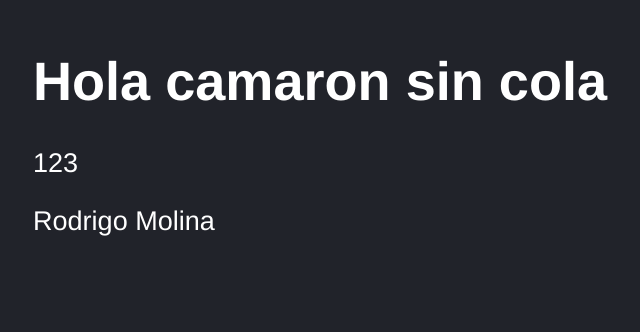
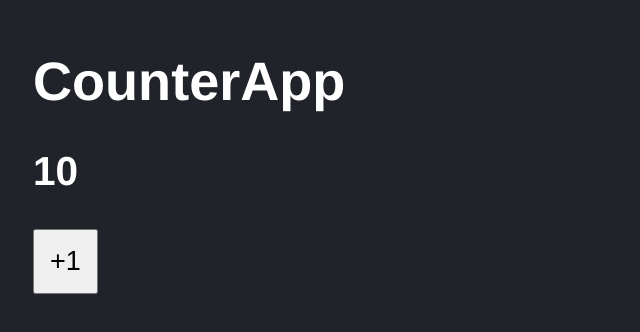
Before and after one commit to Rodrigo1619/React, a React (Vite) app: page / in a window 1280 px wide. Shown: the part 134-466 px from the top of the page, without its empty margins (115-755 px from the left). Built offline with nearby package versions, Linux system fonts and the light colour scheme.

Commit message:
feat: counterapp init

```diff
--- /dev/null
+++ b/src/CounterApp.jsx
@@ -0,0 +1,27 @@
+import {useState} from 'react'
+import PropType from 'prop-types';
+
+export const CounterApp = ({value})=>{
+    //counter/setCounter no es nada mas como nosotros le quisimos poner
+    const [counter, setCounter] = useState(value); //value es el valor inicial de nuestro hook y viene desde el main.jsx
+    //lo que hace setCounter es cambiarnos nuestro valor de counter, debido a que es una constante y no se puede cambiar el valor
+    const handleAdd = ()=>{
+        setCounter(counter +1)
+        //setCounter((c)=>c+1) //esta es otra forma de poder hacerlo
+    }
+
+    return(
+        <>
+            <h1>CounterApp</h1>
+            <h2> {counter} </h2>
+
+            <button onClick={handleAdd  }>
+                +1
+            </button>
+        </>
+    )
+}
+
+CounterApp.PropType ={
+    value: PropType.number.isRequired
+}
--- a/src/main.jsx
+++ b/src/main.jsx
@@ -1,5 +1,6 @@
 import React from 'react';
 import ReactDOM from 'react-dom/client';
+import { CounterApp } from './CounterApp';
 import { FirstApp } from './FirstApp';
 import {HelloWorldApp} from './HelloWorldApp';
 
@@ -8,6 +9,6 @@
 
 ReactDOM.createRoot(document.getElementById('root')).render(
     <React.StrictMode>
-        <FirstApp />
+        <CounterApp value={10} />
     </React.StrictMode>
 )
--- a/src/styles.css
+++ b/src/styles.css
@@ -5,3 +5,8 @@
     font-size: 1.3rem;
     padding: 70px;
 }
+
+button{
+    padding: 15px;
+    font-size: 1.3rem;
+}
```
Also changed, not shown: 1 other file (tests, documents, lock files or other folders).
